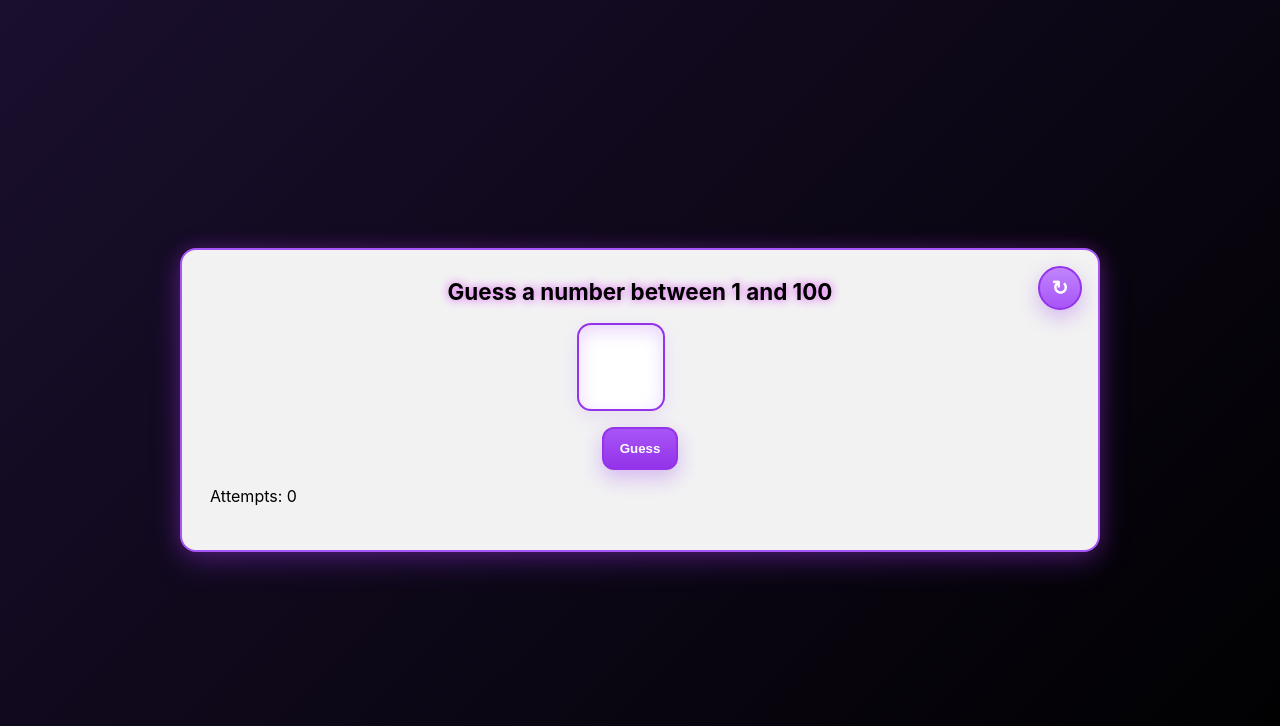
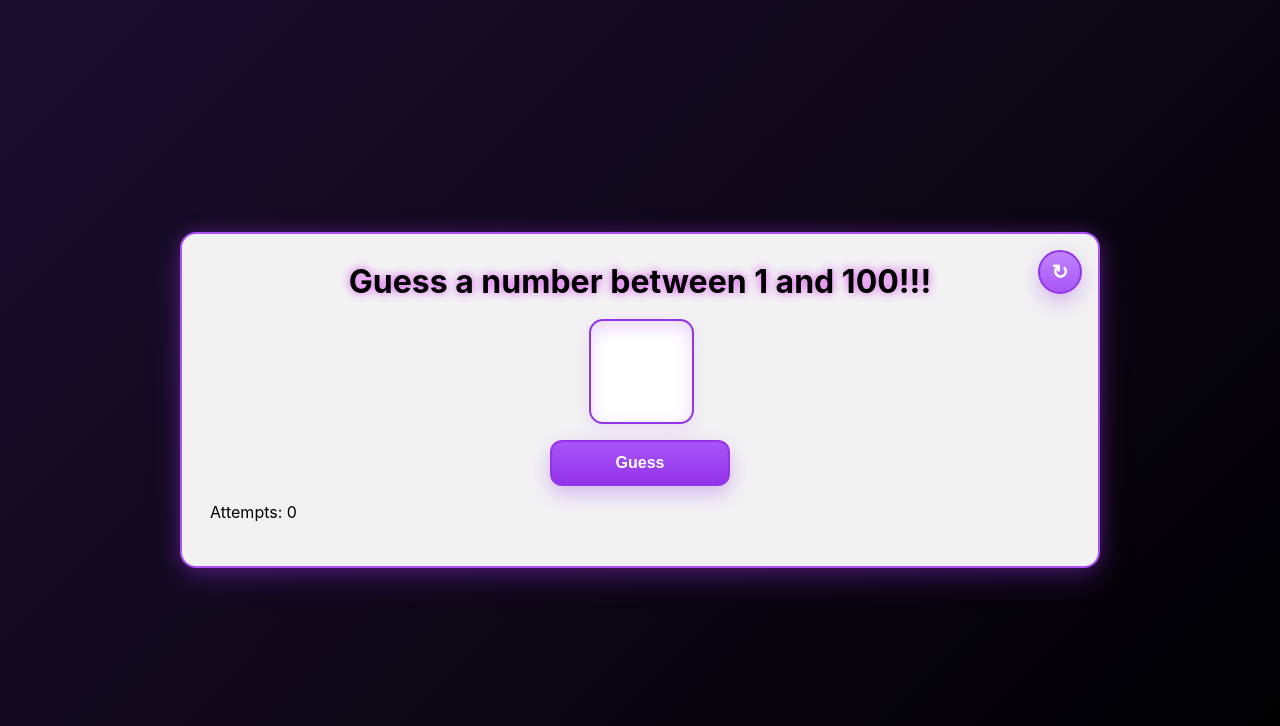
Before and after one commit to joelwood420/number-guessing-python-project, a Flask app: page / in a window 1280 px wide. Shown: the top 726 px of the page. Run offline with Flask 2, Linux system fonts and the light colour scheme.

Commit message:
fixed alignment issue and changed heading size

```diff
--- a/src/static/css/style.css
+++ b/src/static/css/style.css
@@ -40,7 +40,7 @@ h1{
   margin:0 0 18px 0;
   text-align:center;
   color: #000000;
-  font-size:1.4rem;
+  font-size:2rem;
   text-shadow: 0 0 10px var(--neon-glow);
 }
 
@@ -70,6 +70,7 @@ h1{
   appearance: textfield;
   -moz-appearance: textfield;
   -webkit-appearance: none;
+  margin-left: 24px;
 }
 .guess-input:focus{
   outline:none;
@@ -112,6 +113,10 @@ h1{
 /* neon purple styled buttons */
 .btn-guess{
   background: linear-gradient(180deg,var(--neon-purple-1),var(--neon-purple-2));
+  width: 70%;
+  max-width: 180px;
+  padding: 12px;
+  font-size: 1rem;
 }
 
 /* circular restart button in top right corner */
@@ -167,6 +172,6 @@ p.attempts{ text-align:center; color:var(--muted); margin-top:8px }
 /* responsive tweaks */
 @media (max-width:720px){
   .guess-input{ width:70%; max-width:260px }
+  .btn-guess{ width:70%; max-width:260px; padding:10px }
   .game-row .right{ gap:8px }
-  .btn{ padding:10px 12px }
 }
--- a/src/templates/index.html
+++ b/src/templates/index.html
@@ -13,7 +13,7 @@
         <button type="submit" class="btn btn-restart"></button>
       </form>
 
-      <h1>Guess a number between 1 and 100</h1>
+      <h1>Guess a number between 1 and 100!!!</h1>
 
       <form method="post" action="/guess" class="game-row">
         <div class="left">
```
